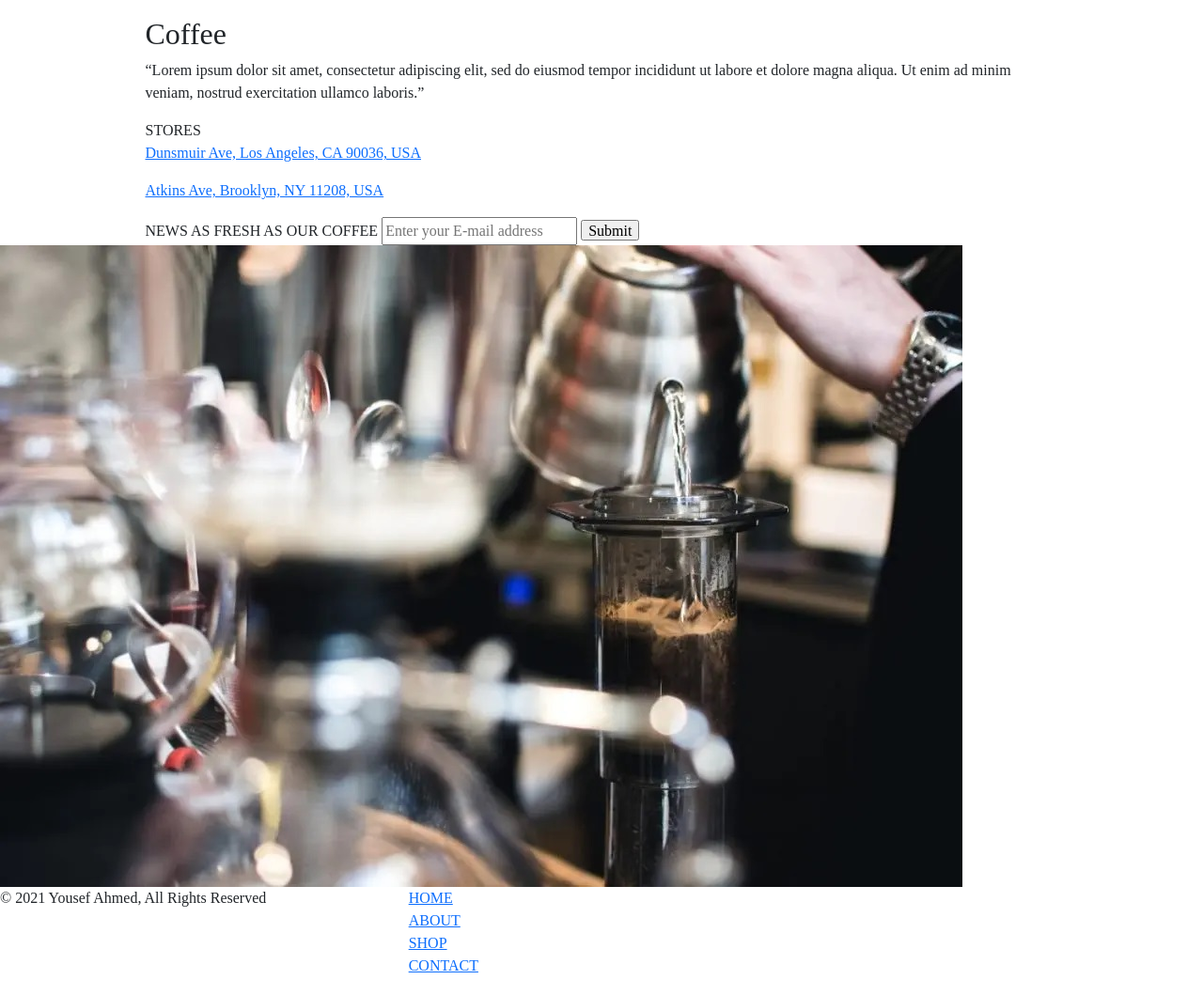
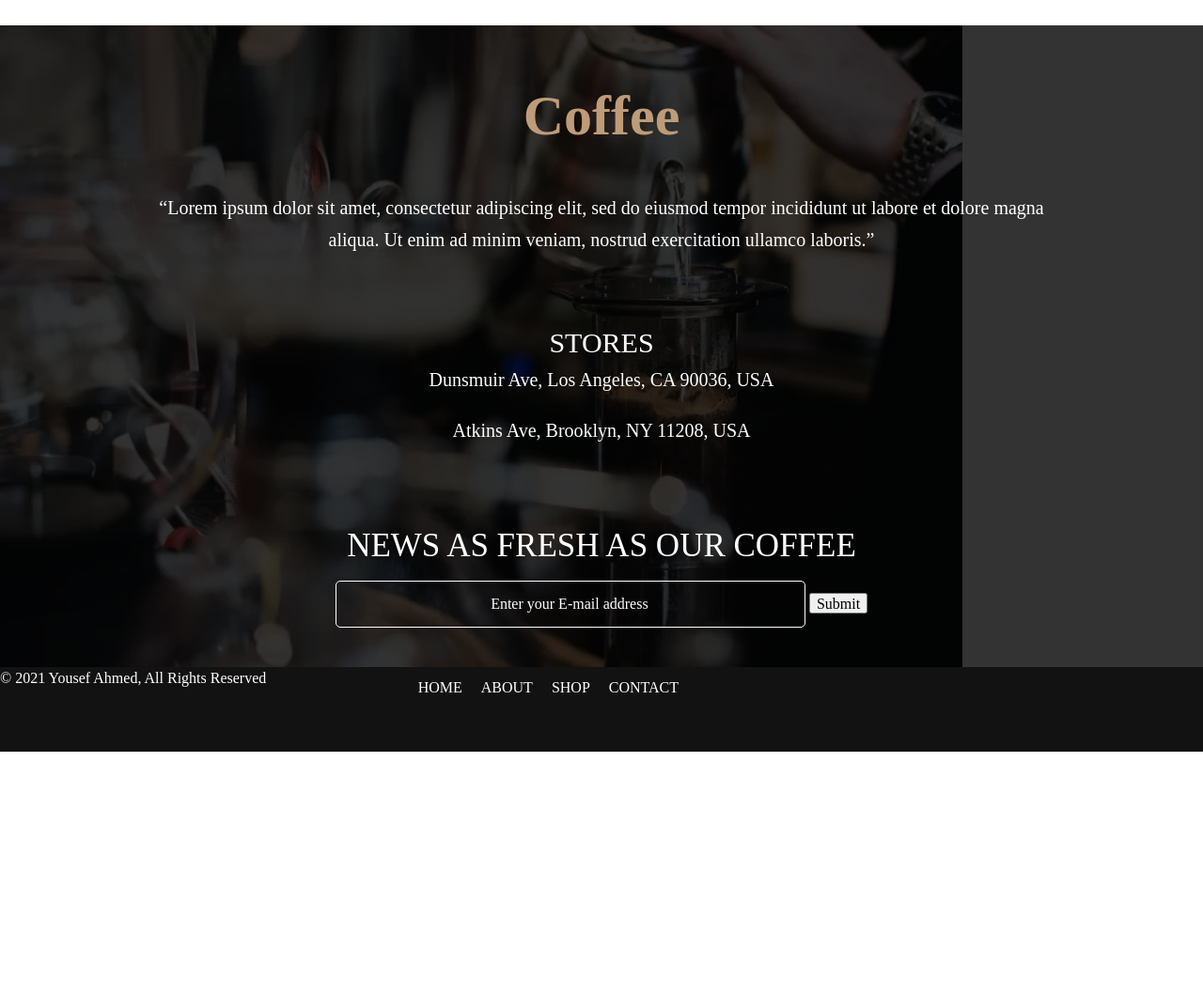
Before and after one commit to yousefElking/coffee, a plain HTML site: page index.html in a window 1280 px wide. Shown: the part 5080-6139 px from the top of the page at 94% size. Drawn offline with nearby package versions, Linux system fonts and the light colour scheme; files that its build step writes are made by us from their sources; files whose address does not match are found by name; a web font is replaced by a local one.

Commit message:
Update style.css

```diff
--- a/style.css
+++ b/style.css
@@ -1,5 +1,6 @@
 body{
 	font-family: 'Playfair Display', serif;
+	height:50000px
 
 }
 
@@ -469,3 +470,177 @@ body{
 
 
 /*end section four*/
+
+
+/*start footer*/
+
+footer{
+	margin-top:50px;
+}
+
+footer .img{
+	position:relative;
+}
+
+footer .content{
+	position:absolute;
+	top:0;
+	left:0;
+	right:0;
+	bottom:0;
+	width:100%;
+	height:100%;
+	color:#FFF;
+	background:rgba(0,0,0,0.8);
+	text-align:center
+}
+
+footer .content h2{
+		margin:60px 0px 45px 0;
+		font-size:60px;
+		font-weight:600;
+		color:#be9c79
+}
+
+footer .content p{
+		line-height:1.7;
+		font-size:20px;
+		color:#FFF;
+
+}
+
+footer .content form {
+		margin:70px 0px 25px;
+}
+
+
+footer .content form span{
+		margin-bottom:25px;
+		font-size:30px;
+		color:#FFF
+}
+
+
+footer .content form p{
+		margin-bottom:20px;
+		font-size:20px;
+}
+
+footer .content form p a{
+		text-decoration:none;
+		color:#FFF
+}
+
+footer .content form p a:hover{
+		color:#be9c79
+}
+
+footer .content form label{
+		margin:80px 0px 10px ;
+		display:block;
+		font-size:35px;
+}
+
+footer .content form input[type='text']{
+	background:none;
+	border:1px solid #FFF;
+	border-radius:5px;
+	width:500px;
+	height:50px;
+	color:#FFF;
+	text-align:center
+}
+
+footer .content form input[type='text']::placeholder{
+	color:#FFF;
+	margin-left:2px
+}
+
+
+.end {
+	width:100%;
+	background:#121212;
+	color:#FFF;
+	height:90px;
+	position:relative;
+}
+
+
+.end  ul
+ {
+	 display:flex;
+}
+
+
+.end ul  li{
+	 margin:10px;
+}
+
+.end ul  li a{
+	 text-decoration:none;
+	 color:#FFF
+}
+
+.end ul  li a:hover{
+	 color:#be9c79
+}
+
+
+
+@media (min-width: 320px) and (max-width: 480px) {
+
+  .container{
+	  width:290px;
+  }
+
+
+}
+
+
+@media (min-width: 481px) and (max-width: 767px) {
+
+
+  .container{
+	  width:451px;
+  }
+
+
+}
+
+@media (min-width: 768px) and (max-width: 1024px) and (orientation: landscape) {
+
+  .container{
+
+	  width:738px
+  }
+
+
+
+}
+
+
+
+  @media (min-width: 1025px) and (max-width: 1280px) {
+
+    .container{
+
+	  width:995px
+  }
+
+
+}
+
+
+@media (min-width: 1281px) {
+
+  .container{
+
+	  width:1251px
+  }
+
+
+
+}
+
+
+/*end  footer*/
```
